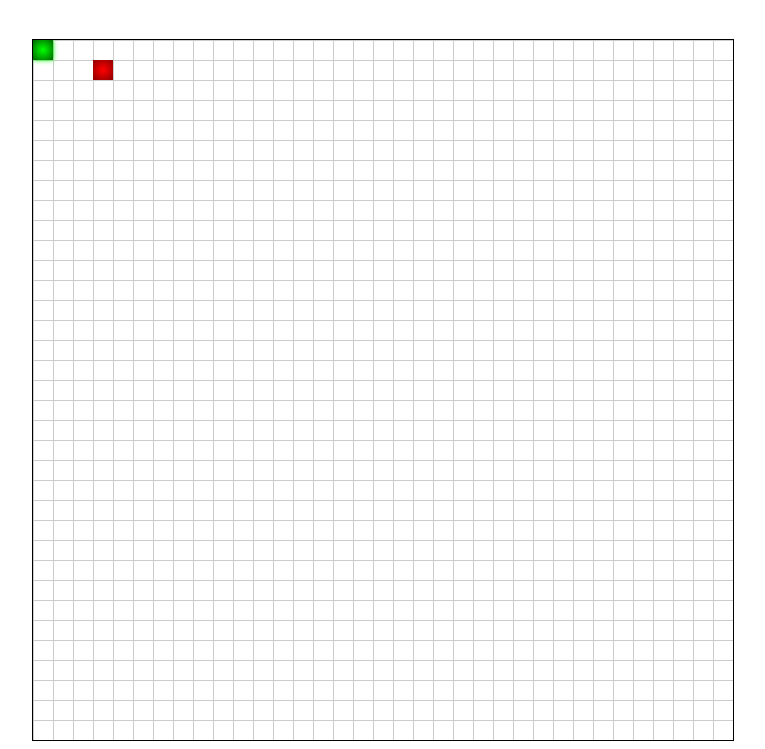
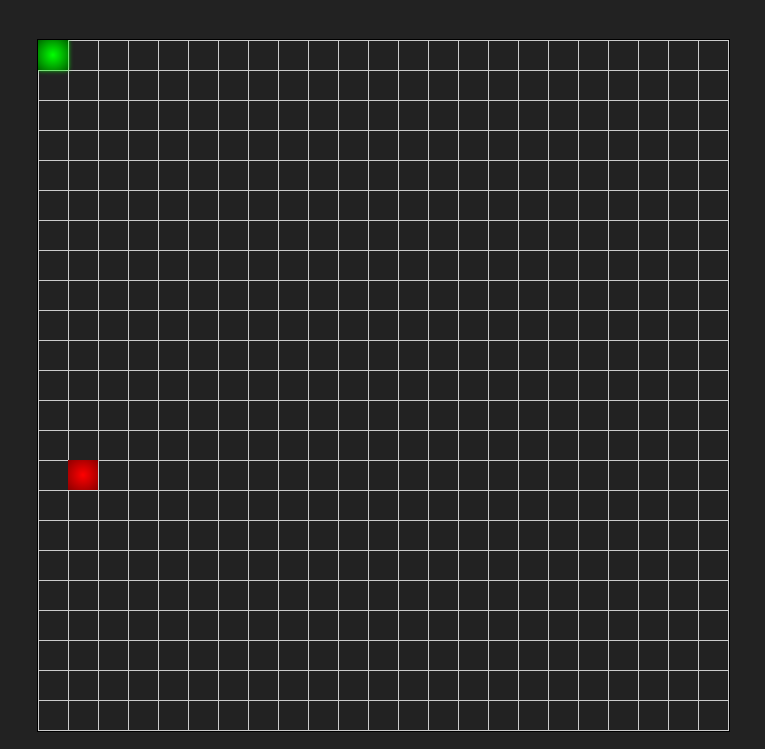
Before and after one commit to Passteck/BOMBER-MEG, a plain HTML site: page index.html in a window 1280 px wide. Shown: the part 81-830 px from the top of the page, without its empty margins (257-1022 px from the left). Drawn offline with Linux system fonts and the light colour scheme.

Commit message:
Correction du bug de collision de la bombe + ajout de spawn aleatoire pour l'ennemi.

```diff
--- a/script.js
+++ b/script.js
@@ -2,7 +2,8 @@ document.addEventListener("keydown", function (e) {
   document.getElementById("output").innerHTML = "Vous avez pressé : " + e.key;
 });
 
-const size = 20;
+const size = 30;
+const cagesize = 690;
 
 const cage = document.querySelector(".cage");
 const sprite = document.querySelector(".sprite");
@@ -17,10 +18,15 @@ window.addEventListener("load", () => {
   sprite.style.top = "0px";
 });
 
+// Ajout de spawn aleatoire pour l'ennemie
+const getrandomvalue = (max) => {
+  return Math.floor(Math.random() * max);
+};
 window.addEventListener("load", () => {
+  const grid_steps = cagesize / size;
   enemy.style.position = "absolute";
-  enemy.style.left = "60px";
-  enemy.style.top = "20px";
+  enemy.style.left = getrandomvalue(grid_steps) * size + "px";
+  enemy.style.top = getrandomvalue(grid_steps) * size + "px";
 });
 
 // Gestion des déplacements du joueur
@@ -36,7 +42,7 @@ window.addEventListener("keydown", (e) => {
       break;
 
     case "ArrowRight":
-      newleft = Math.min(680, left + moveBy);
+      newleft = Math.min(660, left + moveBy);
       break;
 
     case "ArrowUp":
@@ -44,7 +50,7 @@ window.addEventListener("keydown", (e) => {
       break;
 
     case "ArrowDown":
-      newtop = Math.min(680, top + moveBy);
+      newtop = Math.min(660, top + moveBy);
       break;
   }
 
@@ -62,8 +68,8 @@ const placeBomb = () => {
     const spriterect = sprite.getBoundingClientRect();
     const cagerect = cage.getBoundingClientRect();
     boom.style.position = "relative";
-    boom.style.left = `${spriterect.left - cagerect.left}px`;
-    boom.style.top = `${spriterect.top - cagerect.top}px`;
+    boom.style.left = `${spriterect.left - cagerect.left - 1}px`;
+    boom.style.top = `${spriterect.top - cagerect.top - 1}px`;
 
     cage.appendChild(boom);
 
--- a/style.css
+++ b/style.css
@@ -1,38 +1,44 @@
+:root {
+  --size: 30px;
+}
+
 body {
+  background: #222;
+  color: #fafafa;
   display: flex;
   flex-direction: column;
+  align-items: center;
   justify-content: center;
-  align-items: center;
 }
 
 .sprite {
-  width: 20px;
-  height: 20px;
-  background: radial-gradient(circle, #00ff00, #006400); /* Layered green */
-  box-shadow: 0 0 5px #0f0; /* Glow effect */
+  width: var(--size);
+  height: var(--size);
+  background: radial-gradient(circle, #00ff00, #006400);
+  box-shadow: 0 0 5px #0f0;
 }
 
 .enemy {
-  width: 20px;
-  height: 20px;
-  background: radial-gradient(circle, #ff0000, #8b0000); /* Deep red gradient */
+  width: var(--size);
+  height: var(--size);
+  background: radial-gradient(circle, #ff0000, #8b0000);
   animation: float 2s infinite alternate;
 }
 
 .cage {
   position: relative;
   overflow: hidden;
-  height: 700px;
-  width: 700px;
+  height: 691px;
+  width: 691px;
   background-image: linear-gradient(#ccc 1px, transparent 1px),
     linear-gradient(90deg, #ccc 1px, transparent 1px);
-  background-size: 20px 20px;
+  background-size: var(--size) var(--size);
   border: 1px solid black;
 }
 
 .boom {
-  width: 20px;
-  height: 20px;
+  width: var(--size);
+  height: var(--size);
   background: black;
   border-radius: 50%;
   background: radial-gradient(circle, #ff0000, #ff8c00, #ffff00);
```
